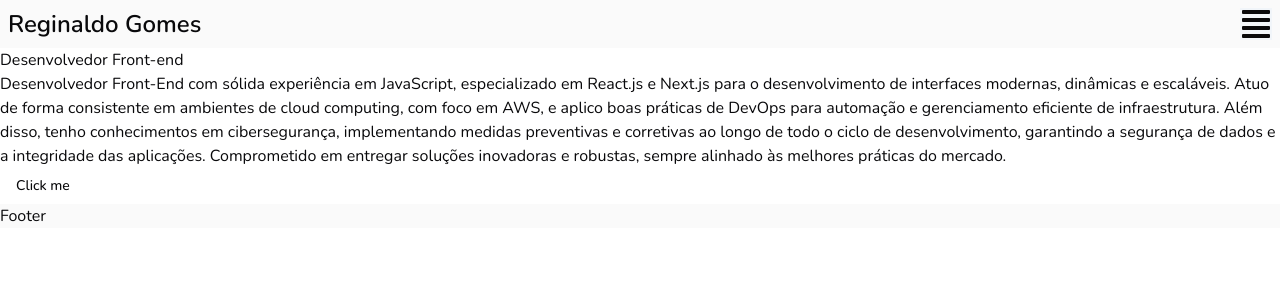
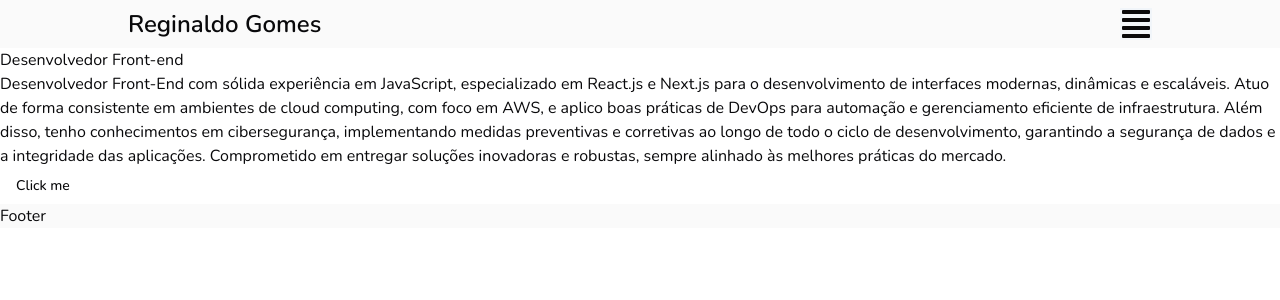
Before and after one commit to reginaldogomes/nextjs-developer-resume, a Next.js app: page / in a window 1280 px wide. Shown: the top 300 px of the page. Built offline with nearby package versions, Linux system fonts and the light colour scheme.

Commit message:
update: center header content

```diff
--- a/src/components/Header.tsx
+++ b/src/components/Header.tsx
@@ -3,8 +3,8 @@ import Navbar from './Navbar'
 
 export const Header = () => {
   return (
-    <header className="sticky top-0 z-1 p-2	flex bg-primary-foreground">
-      <div className="flex justify-between w-full items-center">
+    <header className="sticky top-0 z-1 p-2	flex justify-center bg-primary-foreground">
+      <div className="flex justify-between w-full items-center lg:w-[1024px]">
         <h3 className="text-2xl font-semibold">Reginaldo Gomes</h3>
         <Navbar />
       </div>
```
